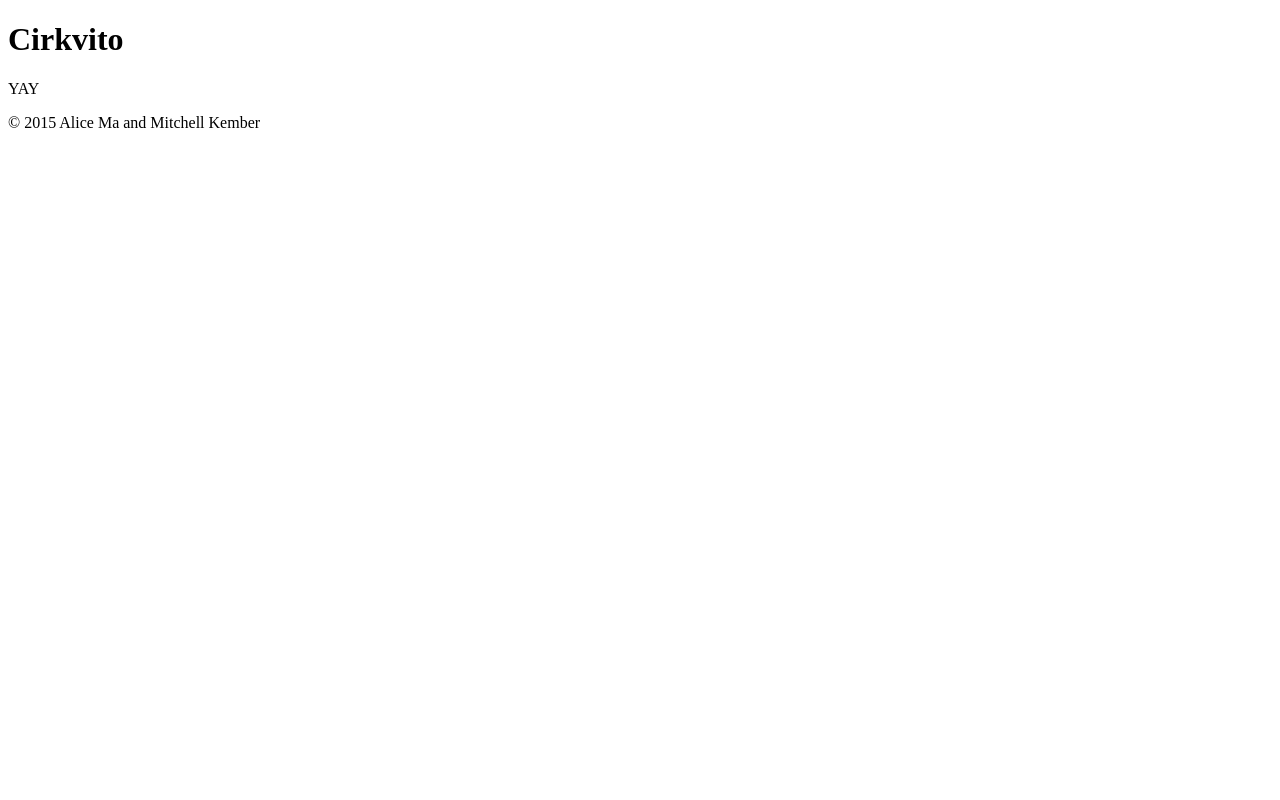
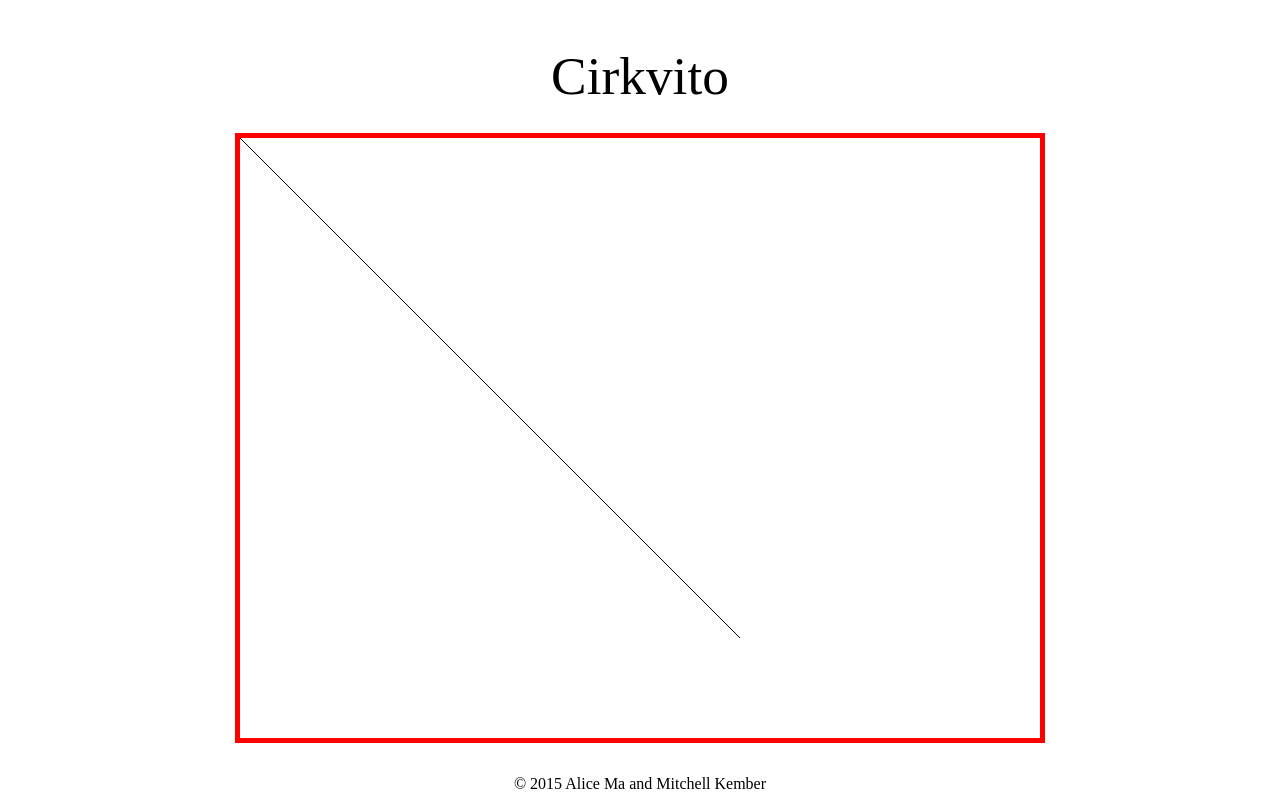
Before and after one commit to amecila/cirkvito, a plain HTML site: page index.html in a window 1280 px wide. Drawn offline with nearby package versions, Linux system fonts and the light colour scheme.

Commit message:
Draw a diagonal line

```diff
--- /dev/null
+++ b/css/reset.css
@@ -0,0 +1,48 @@
+/* http://meyerweb.com/eric/tools/css/reset/
+   v2.0 | 20110126
+   License: none (public domain)
+*/
+
+html, body, div, span, applet, object, iframe,
+h1, h2, h3, h4, h5, h6, p, blockquote, pre,
+a, abbr, acronym, address, big, cite, code,
+del, dfn, em, img, ins, kbd, q, s, samp,
+small, strike, strong, sub, sup, tt, var,
+b, u, i, center,
+dl, dt, dd, ol, ul, li,
+fieldset, form, label, legend,
+table, caption, tbody, tfoot, thead, tr, th, td,
+article, aside, canvas, details, embed,
+figure, figcaption, footer, header, hgroup,
+menu, nav, output, ruby, section, summary,
+time, mark, audio, video {
+	margin: 0;
+	padding: 0;
+	border: 0;
+	font-size: 100%;
+	font: inherit;
+	vertical-align: baseline;
+}
+/* HTML5 display-role reset for older browsers */
+article, aside, details, figcaption, figure,
+footer, header, hgroup, menu, nav, section {
+	display: block;
+}
+body {
+	line-height: 1;
+}
+ol, ul {
+	list-style: none;
+}
+blockquote, q {
+	quotes: none;
+}
+blockquote:before, blockquote:after,
+q:before, q:after {
+	content: '';
+	content: none;
+}
+table {
+	border-collapse: collapse;
+	border-spacing: 0;
+}
--- a/css/style.css
+++ b/css/style.css
@@ -0,0 +1,21 @@
+@import 'reset.css';
+
+body {
+	/* margin: 100px; */
+	text-align: center;
+}
+
+h1 {
+	font-size: 40pt;
+	margin: 50px 0 30px;
+}
+
+canvas {
+	border: 5px solid red;
+	width: 800px;
+	height: 600px;
+}
+
+footer {
+	margin-top: 30px;
+}
--- a/index.html
+++ b/index.html
@@ -3,7 +3,7 @@
 <head>
 	<meta charset="utf-8">
 	<title>Cirkvito</title>
-	<link rel="stylesheet" href="css/style.css">
+	<link rel="stylesheet" href="/css/style.css">
 	<!--[if lt IE 9]>
 	<script src="//html5shiv.googlecode.com/svn/trunk/html5.js"></script>
 	<![endif]-->
@@ -13,11 +13,12 @@
 		<h1>Cirkvito</h1>
 	</header>
 	<section id="main">
-		YAY
+		<canvas id="canvas" width="800" height="600"></canvas>
 	</section>
 	<footer>
 		<p>© 2015 Alice Ma and Mitchell Kember</p>
 	</footer>
-	<script src="js/script.js"></script>
+	<script src="https://ajax.googleapis.com/ajax/libs/jquery/2.1.3/jquery.min.js"></script>
+	<script src="/js/script.js"></script>
 </body>
 </html>
--- a/js/script.js
+++ b/js/script.js
@@ -0,0 +1,12 @@
+$(document).ready(function() {
+    var ctx = $('#canvas').get(0).getContext('2d');
+
+    function draw() {
+        ctx.beginPath();
+        ctx.moveTo(0,0);
+        ctx.lineTo(500, 500);
+        ctx.stroke();
+    }
+
+    draw();
+});
```
